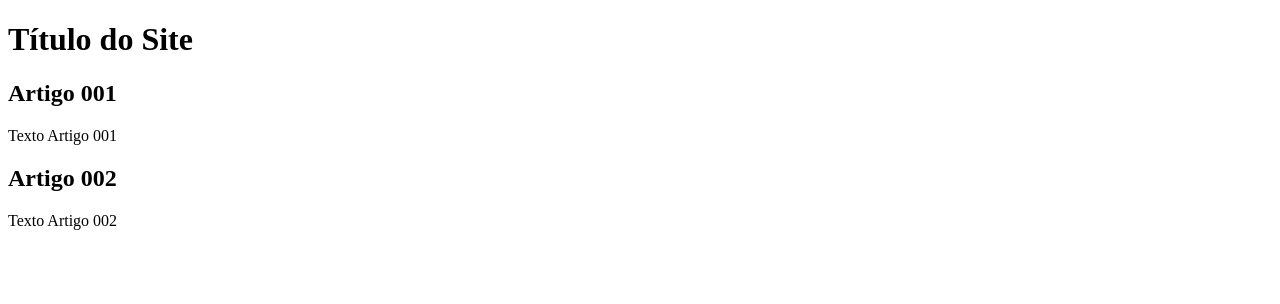
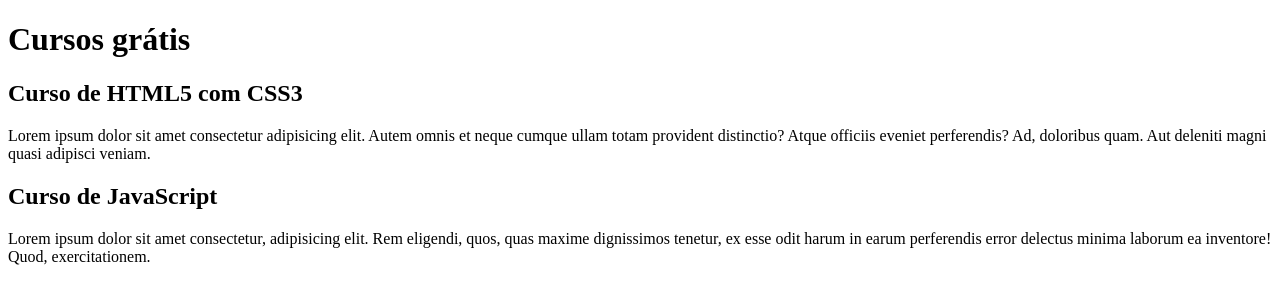
Before and after one commit to alexoliveiradev/projeto-site, a plain HTML site: page index.html in a window 1280 px wide. Drawn offline with Linux system fonts and the light colour scheme.

Commit message:
comecei a escrever conteúdo

```diff
--- a/index.html
+++ b/index.html
@@ -9,15 +9,15 @@
 <body>
     <main>
         <header>
-            <h1>Título do Site</h1>
+            <h1>Cursos grátis</h1>
         </header>
         <article>
-            <h2>Artigo 001</h2>
-            <p>Texto Artigo 001</p>
+            <h2>Curso de HTML5 com CSS3</h2>
+            <p>Lorem ipsum dolor sit amet consectetur adipisicing elit. Autem omnis et neque cumque ullam totam provident distinctio? Atque officiis eveniet perferendis? Ad, doloribus quam. Aut deleniti magni quasi adipisci veniam.</p>
         </article>
         <article>
-            <h2>Artigo 002</h2>
-            <p>Texto Artigo 002</p>
+            <h2>Curso de JavaScript</h2>
+            <p>Lorem ipsum dolor sit amet consectetur, adipisicing elit. Rem eligendi, quos, quas maxime dignissimos tenetur, ex esse odit harum in earum perferendis error delectus minima laborum ea inventore! Quod, exercitationem.</p>
         </article>
     </main>
 </body>
```
